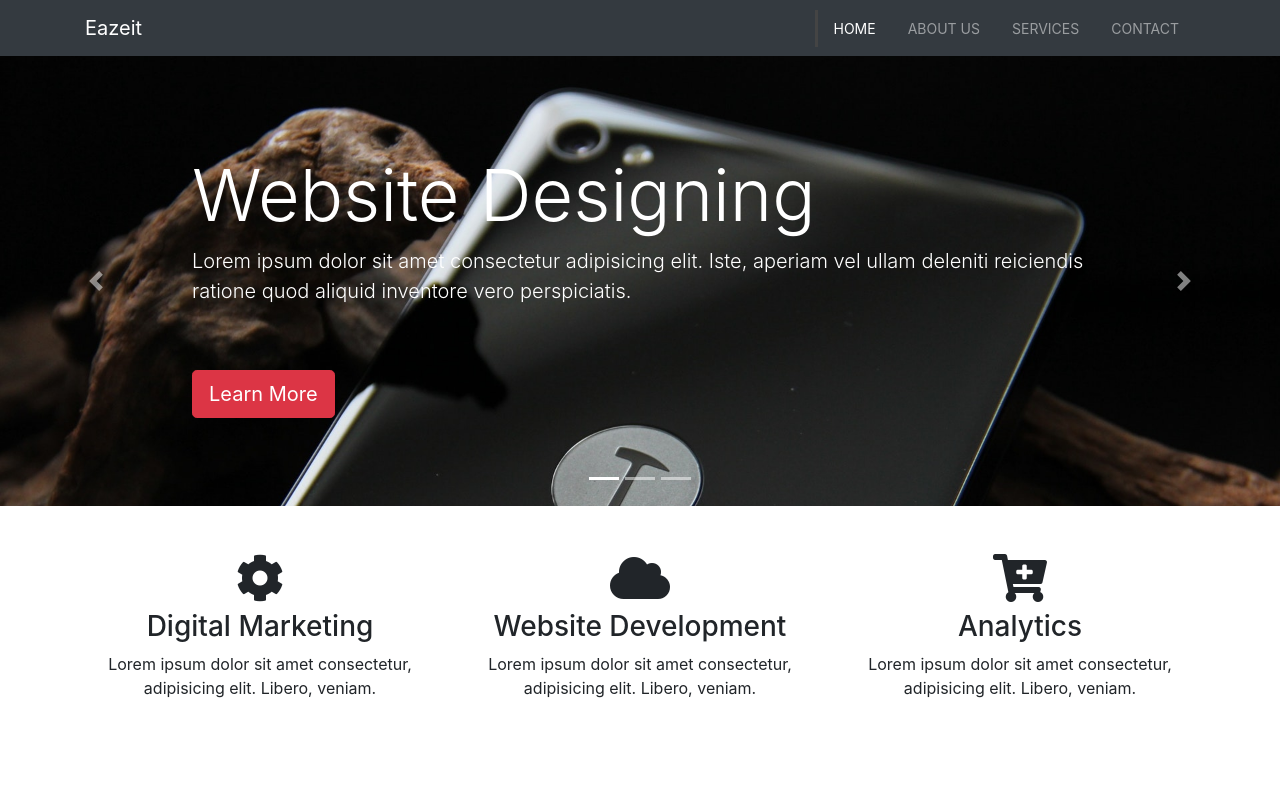
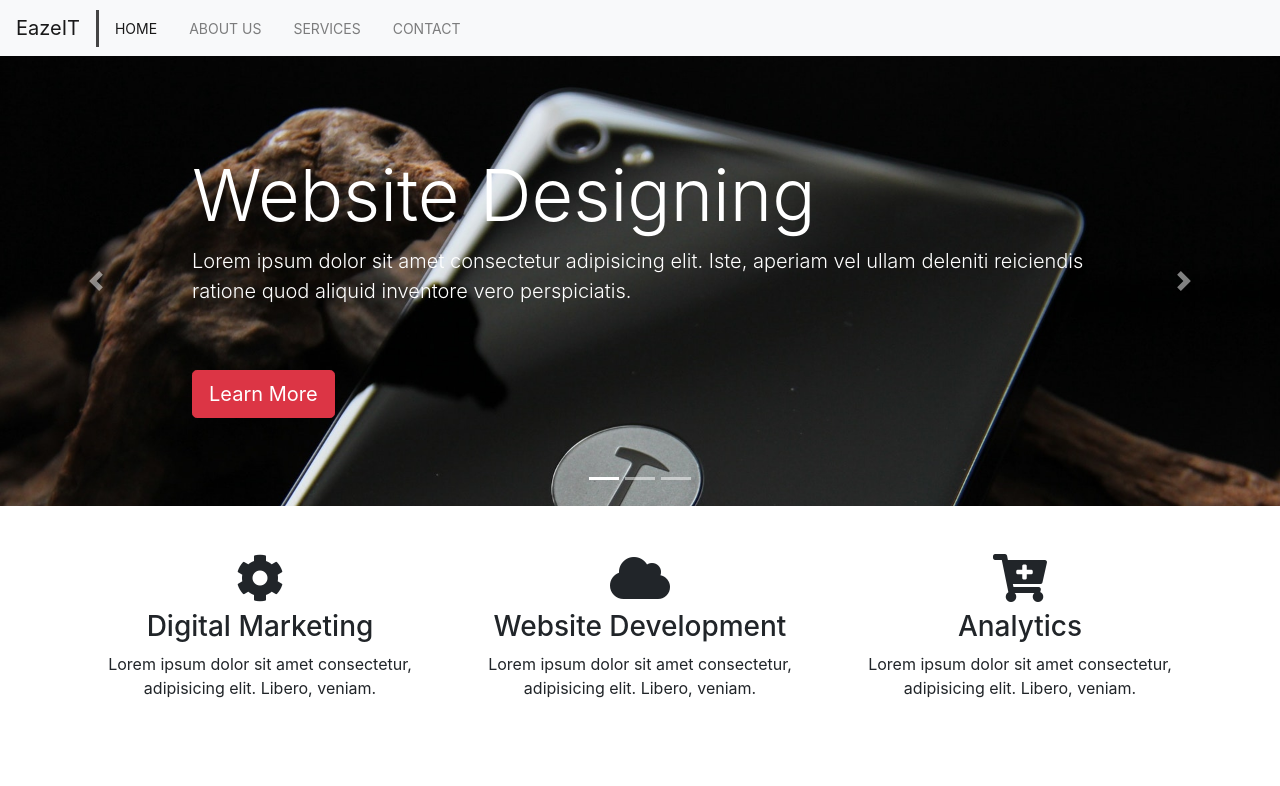
Before and after one commit to akshafmulla/EazeIt, a plain HTML site: page docs/index.html in a window 1280 px wide. Shown: the top 786 px of the page. Drawn offline with nearby package versions, Linux system fonts and the light colour scheme; some packages are replaced by stand-ins of ours; a script that the page names is missing.

Commit message:
changes in navbar

```diff
--- a/docs/index.html
+++ b/docs/index.html
@@ -13,14 +13,14 @@
 </head>
 
 <body>
-    <nav class="navbar navbar-expand-sm navbar-dark bg-dark">
-        <div class="container">
-            <a href="index.html" class="navbar-brand">Eazeit</a>
-            <button class="navbar-toggler" data-toggle="collapse" data-target="#navbarCollapse">
+    <nav class="navbar navbar-expand-lg navbar-light bg-light">
+        <a class="navbar-brand" href="#">EazeIT</a>
+        <button class="navbar-toggler" type="button" data-toggle="collapse" data-target="#navbarSupportedContent" aria-controls="navbarSupportedContent" aria-expanded="false" aria-label="Toggle navigation">
     <span class="navbar-toggler-icon"></span>
   </button>
-            <div class="collapse navbar-collapse" id="navbarCollapse">
-                <ul class="navbar-nav ml-auto">
+
+        <div class="collapse navbar-collapse" id="navbarSupportedContent">
+            <ul class="navbar-nav mr-auto">
                 <li class="nav-item active">
                     <a href="index.html" class="nav-link">Home</a>
                 </li>
@@ -35,8 +35,11 @@
                 </li>
             </ul>
         </div>
-        </div>
     </nav>
+    </nav>
+
+    <!--  -->
+
 
     <!-- SHOWCASE SLIDER -->
     <section id="showcase">
```
Lines whose indentation alone changed are shown as unchanged.
